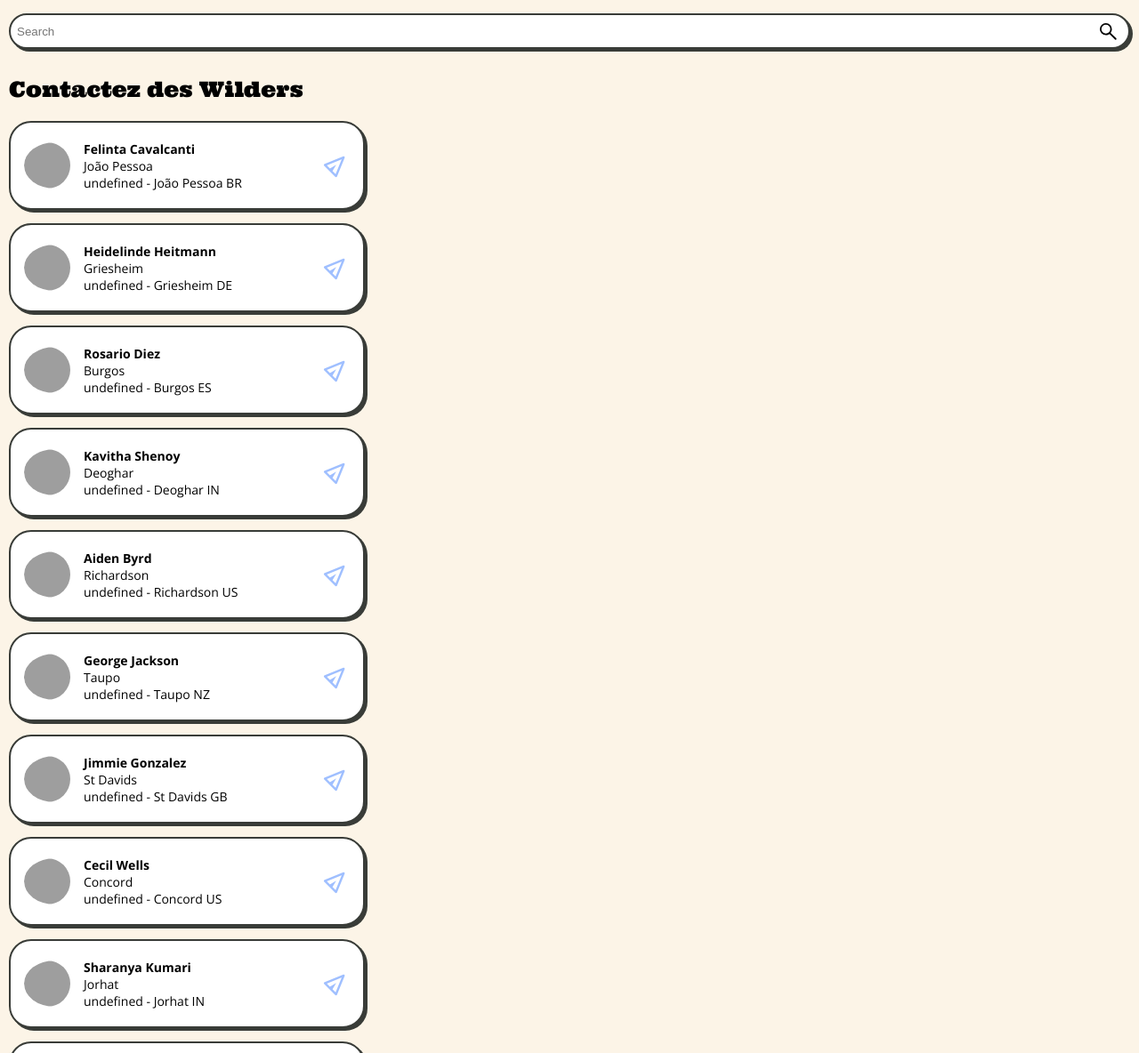
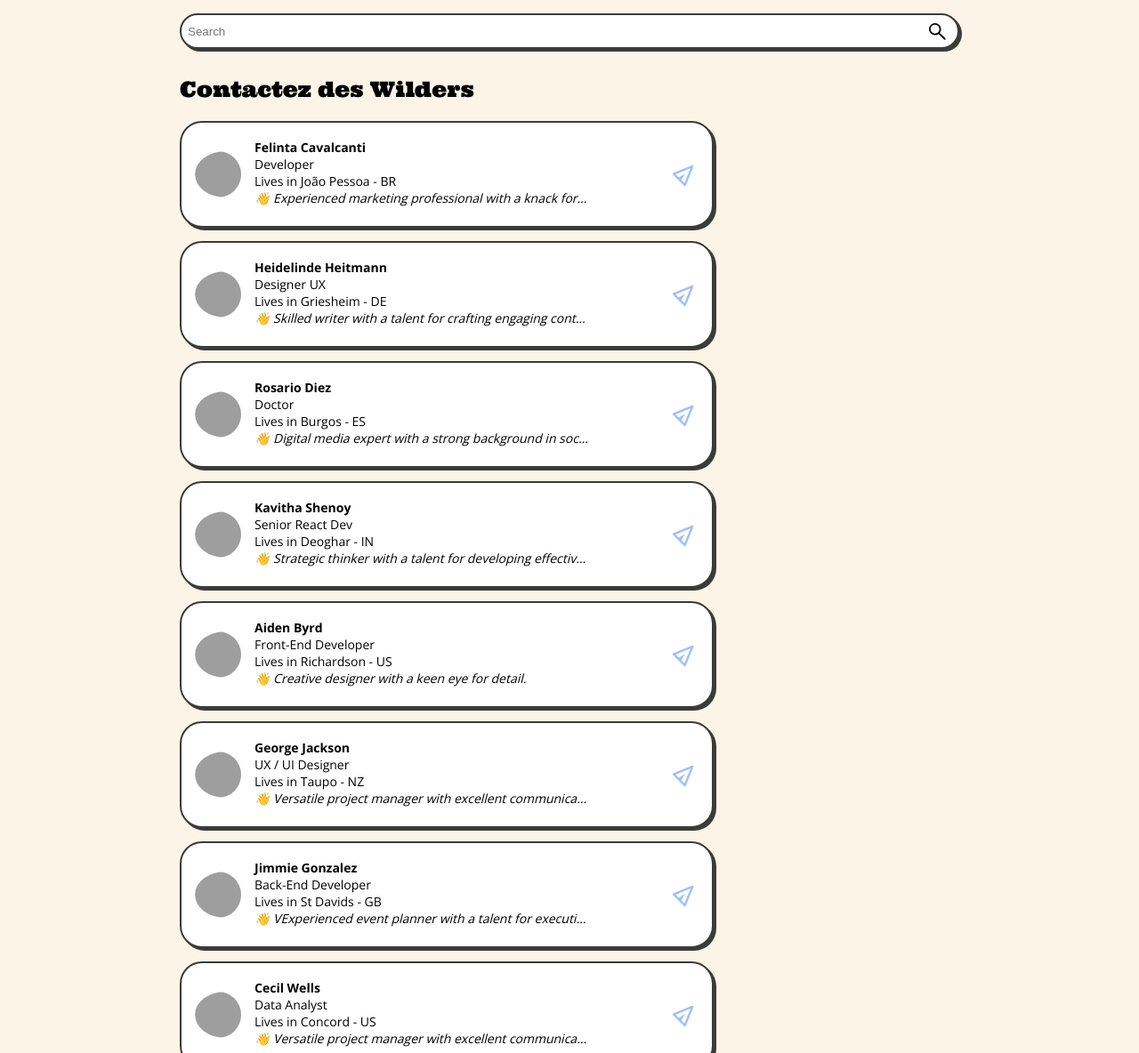
Before and after one commit to Gaby1988/book-des-wilders, a plain HTML site: page search.html in a window 1280 px wide. Shown: the top 1184 px of the page at 89% size. Drawn offline with nearby package versions, Linux system fonts and the light colour scheme; grey boxes are pictures that could not be loaded.

Commit message:
Add description in users.json. Tablette styling

```diff
--- a/search.css
+++ b/search.css
@@ -69,6 +69,12 @@ h1 {
   font-size: 14px;
 }
 
+.user-card-details-description {
+  display: none;
+}
+.user-card-details-job {
+}
+
 .user-card-name {
   font-weight: 700;
 }
@@ -81,3 +87,37 @@ h1 {
   font-size: 32px;
   transform: rotate(-0.125turn);
 }
+
+/* ANIMATIONS */
+
+/* MEDIA QUERIES - TABLETTE */
+@media screen and (min-width: 768px) {
+  .user-card-details-description {
+    font-style: italic;
+    display: inline-block;
+    height: auto;
+    width: 375px;
+    white-space: nowrap;
+    overflow: hidden;
+    text-overflow: ellipsis;
+  }
+
+  .user-card-container {
+    min-height: 120px;
+
+    max-width: 600px;
+  }
+}
+
+/* MEDIA QUERIES - Desktop */
+
+@media screen and (min-width: 1024px) {
+  .search-main {
+    width: 70%;
+    margin: 0 auto;
+  }
+  .user-card-list {
+  }
+  .user-card-container {
+  }
+}
--- a/search.js
+++ b/search.js
@@ -17,10 +17,10 @@ async function enAttente() {
       <p class="user-card-name">
       ${data.users[i].name.first} ${data.users[i].name.last}
       </p>
-      <p class="user-card-position">${data.users[i].location.city}</p>
+      <p class="user-card-job">${data.users[i].job}</p>
       <p class="user-card-details">
-      ${data.users[i].job} - ${data.users[i].location.city} ${data.users[i].nat}
-      </p>
+      <span class="user-card-details-city">Lives in ${data.users[i].location.city} -</span> <span class="user-card-details-city></span><span class="user-card-details-country>${data.users[i].nat}</span>
+      <p class="user-card-details-description">${data.users[i].description}</p>
       </div>
       <div class="user-card-cta"><span class="material-symbols-rounded">
       send
@@ -44,22 +44,26 @@ filterInput.addEventListener("keyup", filterUsers);
 // Get search value
 function filterUsers() {
   let filterValue = filterInput.value.toUpperCase();
-  console.log("VALUR INPUT");
+  console.log("VALEUR INPUT");
   console.log(filterValue);
   // Get all cards
   let userCards = document.querySelectorAll(".user-card-container");
   console.log("USERS CARDS");
   console.log(userCards);
+  console.log("USERCARD LENGTH");
+  console.log(userCards.length);
   let userName = document.querySelectorAll(".user-card-name");
   console.log("USERNAME");
+  console.log(userName[0].innerHTML);
 
   for (let i = 0; i < userCards.length; i++) {
-    console.log(userName[i]);
+    console.log("USERNAME de I");
+    console.log(userName[i].innerHTML);
 
-    if (userName[i].value.toUpperCase().indexOf(filterValue) > -1) {
+    if (userName[i].innerHTML.toUpperCase().indexOf(filterValue) > -1) {
       userCards[i].style.display = "";
     } else {
-      userCards[i].style.display = none;
+      userCards[i].style.display = "none";
     }
   }
 }
--- a/users.json
+++ b/users.json
@@ -3,6 +3,8 @@
     {
       "gender": "female",
       "name": { "title": "Mrs", "first": "Felinta", "last": "Cavalcanti" },
+      "job": "Developer",
+      "description": "👋 Experienced marketing professional with a knack for data analysis.",
       "location": {
         "street": { "number": 4414, "name": "Rua Castro Alves " },
         "city": "João Pessoa",
@@ -12,7 +14,7 @@
         "coordinates": { "latitude": "-76.3063", "longitude": "46.0513" },
         "timezone": {
           "offset": "+8:00",
-          "description": "Beijing, Perth, Singapore, Hong Kong"
+          "description": "👋 Beijing, Perth, Singapore, Hong Kong"
         }
       },
       "email": "felinta.cavalcanti@example.com",
@@ -40,6 +42,9 @@
     {
       "gender": "female",
       "name": { "title": "Miss", "first": "Heidelinde", "last": "Heitmann" },
+      "job": "Designer UX",
+      "description": "👋 Skilled writer with a talent for crafting engaging content.",
+
       "location": {
         "street": { "number": 5996, "name": "Goethestraße" },
         "city": "Griesheim",
@@ -49,7 +54,7 @@
         "coordinates": { "latitude": "36.3619", "longitude": "-17.0105" },
         "timezone": {
           "offset": "+3:00",
-          "description": "Baghdad, Riyadh, Moscow, St. Petersburg"
+          "description": "👋 Baghdad, Riyadh, Moscow, St. Petersburg"
         }
       },
       "email": "heidelinde.heitmann@example.com",
@@ -77,6 +82,9 @@
     {
       "gender": "female",
       "name": { "title": "Miss", "first": "Rosario", "last": "Diez" },
+      "job": "Doctor",
+      "description": "👋 Digital media expert with a strong background in social media marketing.",
+
       "location": {
         "street": { "number": 5113, "name": "Calle de Toledo" },
         "city": "Burgos",
@@ -86,7 +94,7 @@
         "coordinates": { "latitude": "-43.6010", "longitude": "-17.5299" },
         "timezone": {
           "offset": "+10:00",
-          "description": "Eastern Australia, Guam, Vladivostok"
+          "description": "👋 Eastern Australia, Guam, Vladivostok"
         }
       },
       "email": "rosario.diez@example.com",
@@ -114,6 +122,8 @@
     {
       "gender": "female",
       "name": { "title": "Mrs", "first": "Kavitha", "last": "Shenoy" },
+      "job": "Senior React Dev",
+      "description": "👋 Strategic thinker with a talent for developing effective marketing campaigns.",
       "location": {
         "street": { "number": 9421, "name": "Sitabuldi Main Rd" },
         "city": "Deoghar",
@@ -123,7 +133,7 @@
         "coordinates": { "latitude": "54.1412", "longitude": "35.7147" },
         "timezone": {
           "offset": "+6:00",
-          "description": "Almaty, Dhaka, Colombo"
+          "description": "👋 Almaty, Dhaka, Colombo"
         }
       },
       "email": "kavitha.shenoy@example.com",
@@ -151,6 +161,8 @@
     {
       "gender": "male",
       "name": { "title": "Mr", "first": "Aiden", "last": "Byrd" },
+      "job": "Front-End Developer",
+      "description": "👋 Creative designer with a keen eye for detail.",
       "location": {
         "street": { "number": 1901, "name": "Lakeview St" },
         "city": "Richardson",
@@ -158,7 +170,7 @@
         "country": "United States",
         "postcode": 22960,
         "coordinates": { "latitude": "46.3012", "longitude": "8.5687" },
-        "timezone": { "offset": "-2:00", "description": "Mid-Atlantic" }
+        "timezone": { "offset": "-2:00", "description": "👋 Mid-Atlantic" }
       },
       "email": "aiden.byrd@example.com",
       "login": {
@@ -185,6 +197,8 @@
     {
       "gender": "male",
       "name": { "title": "Mr", "first": "George", "last": "Jackson" },
+      "job": "UX / UI Designer",
+      "description": "👋 Versatile project manager with excellent communication skills.",
       "location": {
         "street": { "number": 645, "name": "Railway Road" },
         "city": "Taupo",
@@ -194,7 +208,7 @@
         "coordinates": { "latitude": "51.1647", "longitude": "-24.7078" },
         "timezone": {
           "offset": "-6:00",
-          "description": "Central Time (US & Canada), Mexico City"
+          "description": "👋 Central Time (US & Canada), Mexico City"
         }
       },
       "email": "george.jackson@example.com",
@@ -222,6 +236,8 @@
     {
       "gender": "male",
       "name": { "title": "Mr", "first": "Jimmie", "last": "Gonzalez" },
+      "job": "Back-End Developer",
+      "description": "👋 VExperienced event planner with a talent for executing successful events.",
       "location": {
         "street": { "number": 9069, "name": "Oaks Cross" },
         "city": "St Davids",
@@ -231,7 +247,7 @@
         "coordinates": { "latitude": "-64.3622", "longitude": "9.0274" },
         "timezone": {
           "offset": "+10:00",
-          "description": "Eastern Australia, Guam, Vladivostok"
+          "description": "👋 Eastern Australia, Guam, Vladivostok"
         }
       },
       "email": "jimmie.gonzalez@example.com",
@@ -259,6 +275,8 @@
     {
       "gender": "male",
       "name": { "title": "Mr", "first": "Cecil", "last": "Wells" },
+      "job": "Data Analyst",
+      "description": "👋 Versatile project manager with excellent communication skills.",
       "location": {
         "street": { "number": 1796, "name": "Timber Wolf Trail" },
         "city": "Concord",
@@ -266,7 +284,7 @@
         "country": "United States",
         "postcode": 54885,
         "coordinates": { "latitude": "-42.8670", "longitude": "17.1672" },
-        "timezone": { "offset": "-10:00", "description": "Hawaii" }
+        "timezone": { "offset": "-10:00", "description": "👋 Hawaii" }
       },
       "email": "cecil.wells@example.com",
       "login": {
@@ -293,6 +311,9 @@
     {
       "gender": "female",
       "name": { "title": "Mrs", "first": "Sharanya", "last": "Kumari" },
+      "job": "Developer PHP",
+      "description": "👋 Experienced HR specialist with a talent for recruitment and talent management.",
+
       "location": {
         "street": { "number": 8351, "name": "NAD X Rd" },
         "city": "Jorhat",
@@ -302,7 +323,7 @@
         "coordinates": { "latitude": "10.8508", "longitude": "-35.8254" },
         "timezone": {
           "offset": "-6:00",
-          "description": "Central Time (US & Canada), Mexico City"
+          "description": "👋 Central Time (US & Canada), Mexico City"
         }
       },
       "email": "sharanya.kumari@example.com",
@@ -330,6 +351,9 @@
     {
       "gender": "female",
       "name": { "title": "Mrs", "first": "Meghashree", "last": "Gamskar" },
+      "job": "Developer",
+      "description": "👋 Skilled financial analyst with a knack for forecasting and budgeting.",
+
       "location": {
         "street": { "number": 9025, "name": "Santhekatte" },
         "city": "Ahmedabad",
@@ -337,7 +361,7 @@
         "country": "India",
         "postcode": 61574,
         "coordinates": { "latitude": "-13.8107", "longitude": "-86.4875" },
-        "timezone": { "offset": "+5:45", "description": "Kathmandu" }
+        "timezone": { "offset": "+5:45", "description": "👋 Kathmandu" }
       },
       "email": "meghashree.gamskar@example.com",
       "login": {
@@ -364,6 +388,9 @@
     {
       "gender": "female",
       "name": { "title": "Mrs", "first": "Alma", "last": "Hansen" },
+      "job": "Front-End Developer",
+      "description": "👋 Knowledgeable IT professional with expertise in network administration.",
+
       "location": {
         "street": { "number": 5343, "name": "Næstvedvej" },
         "city": "Aarhus N",
@@ -371,7 +398,7 @@
         "country": "Denmark",
         "postcode": 81115,
         "coordinates": { "latitude": "4.4920", "longitude": "170.2577" },
-        "timezone": { "offset": "-2:00", "description": "Mid-Atlantic" }
+        "timezone": { "offset": "-2:00", "description": "👋 Mid-Atlantic" }
       },
       "email": "alma.hansen@example.com",
       "login": {
@@ -398,6 +425,9 @@
     {
       "gender": "female",
       "name": { "title": "Ms", "first": "Karla", "last": "Olsen" },
+      "job": "Back-End Developer",
+      "description": "👋 Experienced customer service representative with a commitment to customer satisfaction.",
+
       "location": {
         "street": { "number": 1264, "name": "Vejlby Toften" },
         "city": "Ulsted, Hals",
@@ -407,7 +437,7 @@
         "coordinates": { "latitude": "-65.0597", "longitude": "-131.3338" },
         "timezone": {
           "offset": "-3:00",
-          "description": "Brazil, Buenos Aires, Georgetown"
+          "description": "👋 Brazil, Buenos Aires, Georgetown"
         }
       },
       "email": "karla.olsen@example.com",
@@ -435,6 +465,9 @@
     {
       "gender": "female",
       "name": { "title": "Miss", "first": "Phuong", "last": "De Frel" },
+      "job": "UX Designer",
+      "description": "👋 Talented graphic designer with a passion for visual storytelling.",
+
       "location": {
         "street": { "number": 1903, "name": "Boswaaisestraat" },
         "city": "Wesepe",
@@ -444,7 +477,7 @@
         "coordinates": { "latitude": "-19.0510", "longitude": "78.8205" },
         "timezone": {
           "offset": "+3:00",
-          "description": "Baghdad, Riyadh, Moscow, St. Petersburg"
+          "description": "👋 Baghdad, Riyadh, Moscow, St. Petersburg"
         }
       },
       "email": "phuong.defrel@example.com",
@@ -472,6 +505,9 @@
     {
       "gender": "male",
       "name": { "title": "Mr", "first": "Nathan", "last": "Simonsen" },
+      "job": "Data Analyst",
+      "description": "👋 Detail-oriented accountant with a strong understanding of financial regulations.",
+
       "location": {
         "street": { "number": 2789, "name": "Bergrådveien" },
         "city": "Leknes",
@@ -479,7 +515,7 @@
         "country": "Norway",
         "postcode": "3736",
         "coordinates": { "latitude": "-69.3429", "longitude": "-136.0563" },
-        "timezone": { "offset": "-3:30", "description": "Newfoundland" }
+        "timezone": { "offset": "-3:30", "description": "👋 Newfoundland" }
       },
       "email": "nathan.simonsen@example.com",
       "login": {
@@ -506,6 +542,8 @@
     {
       "gender": "male",
       "name": { "title": "Mr", "first": "Oscar", "last": "Kelley" },
+      "job": "Back-End Developer",
+      "description": "👋 Experienced event planner with a talent for executing successful events.",
       "location": {
         "street": { "number": 2221, "name": "London Road" },
         "city": "Leicester",
@@ -513,7 +551,7 @@
         "country": "United Kingdom",
         "postcode": "W5 9NS",
         "coordinates": { "latitude": "-89.1534", "longitude": "34.9811" },
-        "timezone": { "offset": "+4:30", "description": "Kabul" }
+        "timezone": { "offset": "+4:30", "description": "👋 Kabul" }
       },
       "email": "oscar.kelley@example.com",
       "login": {
```
